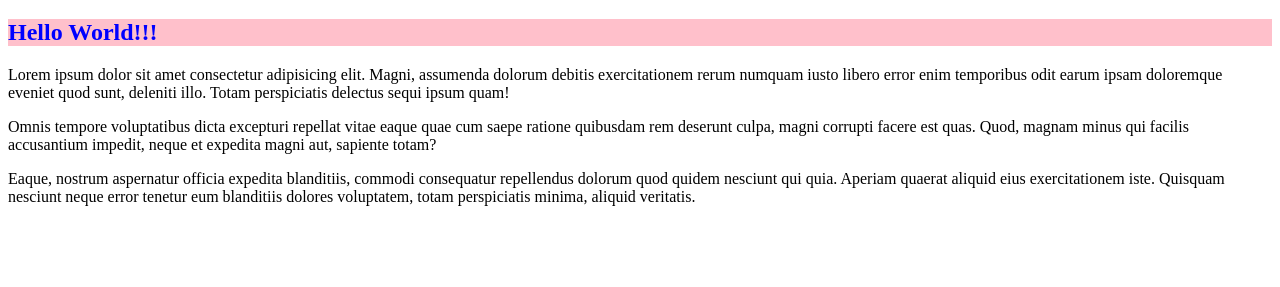
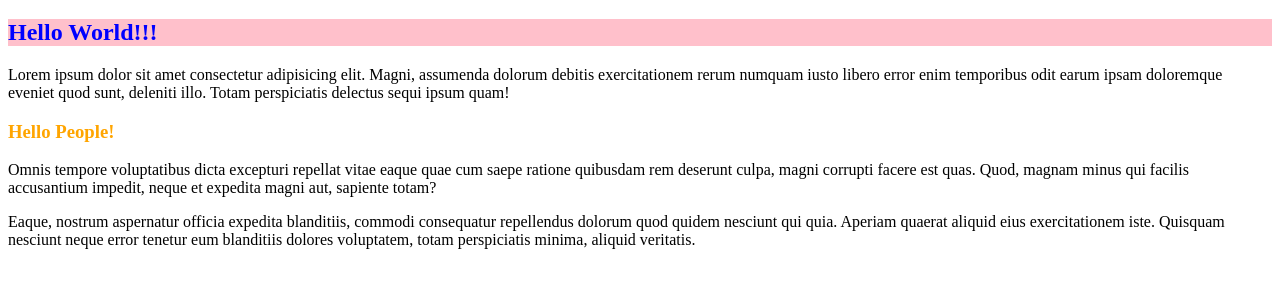
Before and after one commit to courses-demo-account/first-repo, a plain HTML site: page index.html in a window 1280 px wide. Shown: the part 61-348 px from the top of the page. Drawn offline with Linux system fonts and the light colour scheme.

Commit message:
add new component #3

```diff
--- a/assets/css/style.css
+++ b/assets/css/style.css
@@ -8,3 +8,7 @@
         color: blue;
         background: pink;
     }
+
+    h3 {
+        color: orange;
+    }
--- a/index.html
+++ b/index.html
@@ -10,6 +10,7 @@
     <h1>Hello GitHub!</h1>
     <h2>Hello World!!!</h2>
     <p>Lorem ipsum dolor sit amet consectetur adipisicing elit. Magni, assumenda dolorum debitis exercitationem rerum numquam iusto libero error enim temporibus odit earum ipsam doloremque eveniet quod sunt, deleniti illo. Totam perspiciatis delectus sequi ipsum quam!</p>
+    <h3>Hello People!</h3>
     <p>Omnis tempore voluptatibus dicta excepturi repellat vitae eaque quae cum saepe ratione quibusdam rem deserunt culpa, magni corrupti facere est quas. Quod, magnam minus qui facilis accusantium impedit, neque et expedita magni aut, sapiente totam?</p>
     <p>Eaque, nostrum aspernatur officia expedita blanditiis, commodi consequatur repellendus dolorum quod quidem nesciunt qui quia. Aperiam quaerat aliquid eius exercitationem iste. Quisquam nesciunt neque error tenetur eum blanditiis dolores voluptatem, totam perspiciatis minima, aliquid veritatis.</p>
 </body>
```
